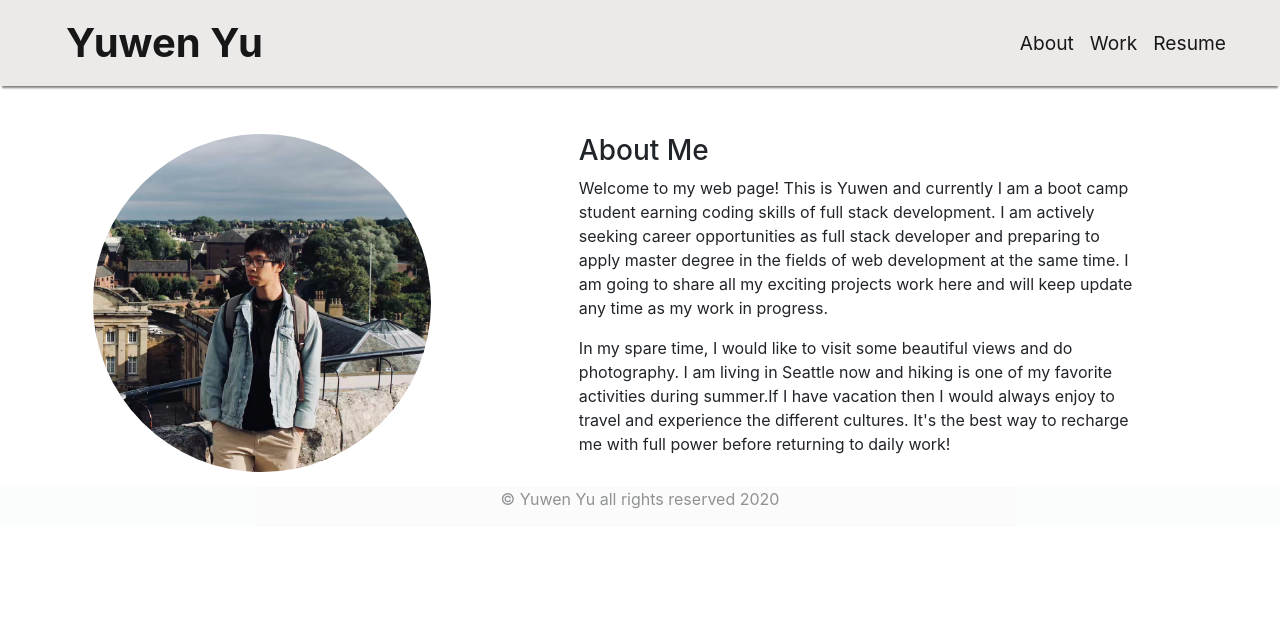
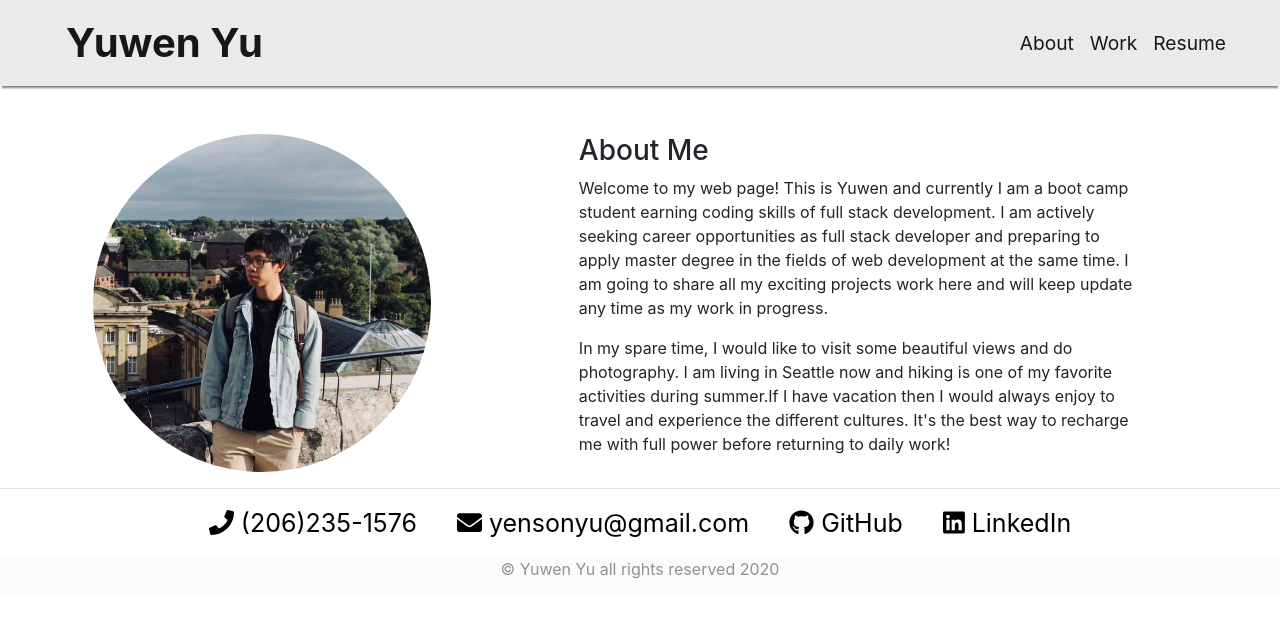
Before and after one commit to ywen26/React-Portfolio, a React (Create React App) app: page / in a window 1280 px wide. Shown: the top 618 px of the page. Built offline with nearby package versions, Linux system fonts and the light colour scheme.

Commit message:
create contacts list component

```diff
--- a/package.json
+++ b/package.json
@@ -3,6 +3,10 @@
   "version": "0.1.0",
   "private": true,
   "dependencies": {
+    "@fortawesome/fontawesome-svg-core": "^1.2.34",
+    "@fortawesome/free-brands-svg-icons": "^5.15.2",
+    "@fortawesome/free-solid-svg-icons": "^5.15.2",
+    "@fortawesome/react-fontawesome": "^0.1.14",
     "@testing-library/jest-dom": "^5.11.9",
     "@testing-library/react": "^11.2.5",
     "@testing-library/user-event": "^12.8.1",
--- a/src/App.js
+++ b/src/App.js
@@ -3,6 +3,7 @@ import Navbar from "./components/Navbar";
 import Footer from "./components/Footer";
 import Wrapper from "./components/Wrapper"
 import About from "./pages/About";
+import Contact from "./components/ContactList";
 // import Projects from "./pages/Projects";
 import { HashRouter, Route } from "react-router-dom";
 
@@ -16,6 +17,10 @@ function App() {
           <Route exact path="/about" component={About} />
           {/* <Route exact path="/projects" component={Projects} /> */}
         </Wrapper>
+        <hr />
+        <div>
+          <Contact />
+        </div>
         <Footer />
       </div>
     </HashRouter>
--- /dev/null
+++ b/src/components/ContactList/index.js
@@ -0,0 +1,31 @@
+import React from "react";
+import { FontAwesomeIcon } from '@fortawesome/react-fontawesome';
+import { faPhone } from '@fortawesome/free-solid-svg-icons';
+import { faEnvelope } from '@fortawesome/free-solid-svg-icons';
+import { faLinkedin } from '@fortawesome/free-brands-svg-icons';
+import { faGithub } from '@fortawesome/free-brands-svg-icons';
+import "./style.css";
+
+function ContactList() {
+    return (
+      <div className="contact-list">
+        <a className="icon" href="//#region" target="_black">
+          <FontAwesomeIcon icon={faPhone} /> (206)235-1576
+        </a>
+
+        <a className="icon" href="https://www.gmail.com" target="_black">
+          <FontAwesomeIcon icon={faEnvelope} /> yensonyu@gmail.com
+        </a>
+
+        <a className="icon" href="https://github.com/ywen26" target="_black">
+          <FontAwesomeIcon icon={faGithub} /> GitHub
+        </a>
+
+        <a className="icon" href="https://www.linkedin.com/in/yuwen-yu-99319a7b/" target="_black">
+          <FontAwesomeIcon icon={faLinkedin} /> LinkedIn
+        </a>
+      </div>
+    );
+}
+
+export default ContactList;
--- /dev/null
+++ b/src/components/ContactList/style.css
@@ -0,0 +1,10 @@
+.contact-list {
+    display: flex;
+    justify-content: center;
+}
+
+.icon {
+    font-size: 25px;
+    color: black;
+    padding: 0 20px 0 20px;
+}
--- a/src/index.js
+++ b/src/index.js
@@ -3,6 +3,7 @@ import ReactDOM from 'react-dom';
 import './index.css';
 import App from './App';
 import 'bootstrap/dist/css/bootstrap.min.css';
+// import 'font-awesome/css/font-awesome.min.css';
 
 ReactDOM.render(<App />, document.getElementById('root'));
 
```
Also changed, not shown: 1 other file (tests, documents, lock files or other folders).
